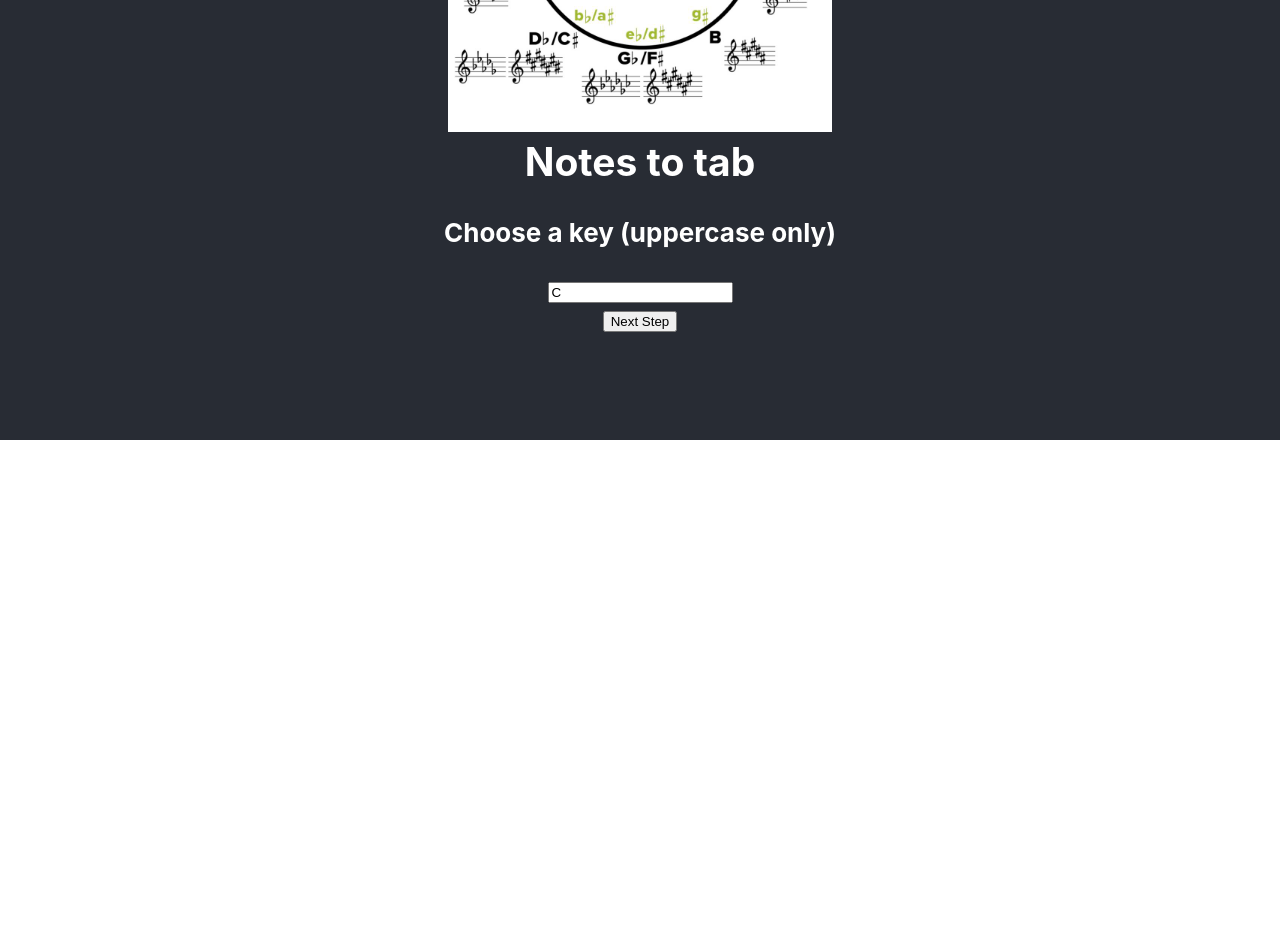
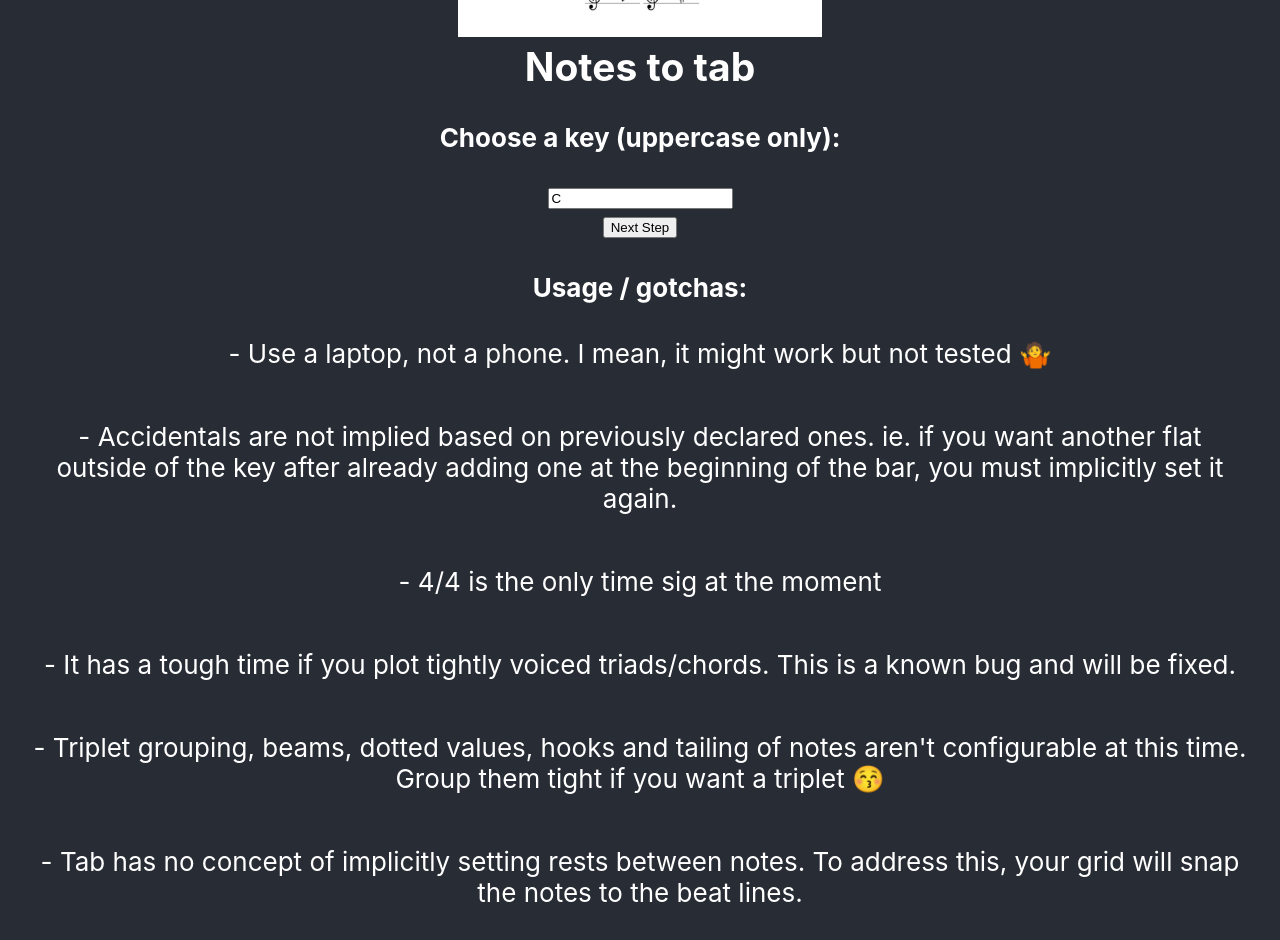
Before and after one commit to harrylincoln/notate, a React (Create React App) app: page / in a window 1280 px wide. Shown: the part 360-1300 px from the top of the page. Before the commit the page ends 800 px from the top, so only its background shows below. Built offline with nearby package versions, Linux system fonts and the light colour scheme.

Commit message:
Beta trial info

```diff
--- a/src/App.js
+++ b/src/App.js
@@ -66,14 +66,29 @@ class App extends React.Component {
             </ul>
           </nav>
           {userData.appStep === 0 && (
-            <section className="App-content">
+            <section style={{padding: '2rem'}} className="App-content">
               <div className="cof-container">
                 <img src="./circle-of-fifths.jpg" alt="circle of fifths"/>
               </div>
               <h1 style={{marginTop: '0'}}>Notes to tab</h1>
-              <h4 style={{marginTop: '0'}}>Choose a key (uppercase only)</h4>
+              <h4 style={{marginTop: '0'}}>Choose a key (uppercase only):</h4>
               <input onChange={this.updateUserEnteredKey} value={userData.userKey} placeholder='C by default' />
               <button style={{marginTop: '0.5rem'}} onClick={() => this.updateUserNavigation('+')}>Next Step</button>
+              <h4>Usage / gotchas:</h4>
+
+              <p style={{marginTop: '0'}}>- Use a laptop, not a phone. I mean, it might work but not tested <span role='img' aria-label='shrug'>🤷</span></p>
+
+              <p>- Accidentals are not implied based on previously declared ones.
+              ie. if you want another flat outside of the key after already adding one
+              at the beginning of the bar, you must implicitly set it again.</p>
+
+              <p>- 4/4 is the only time sig at the moment</p>
+
+              <p>- It has a tough time if you plot tightly voiced triads/chords. This is a known bug and will be fixed.</p>
+
+              <p>- Triplet grouping, beams, dotted values, hooks and tailing of notes aren't configurable at this time. Group them tight if you want a triplet <span role='img' aria-label=''>😚</span></p>
+
+              <p>- Tab has no concept of implicitly setting rests between notes. To address this, your grid will snap the notes to the beat lines.</p>
             </section>
           )}
           {userData.appStep === 1 && (
```
